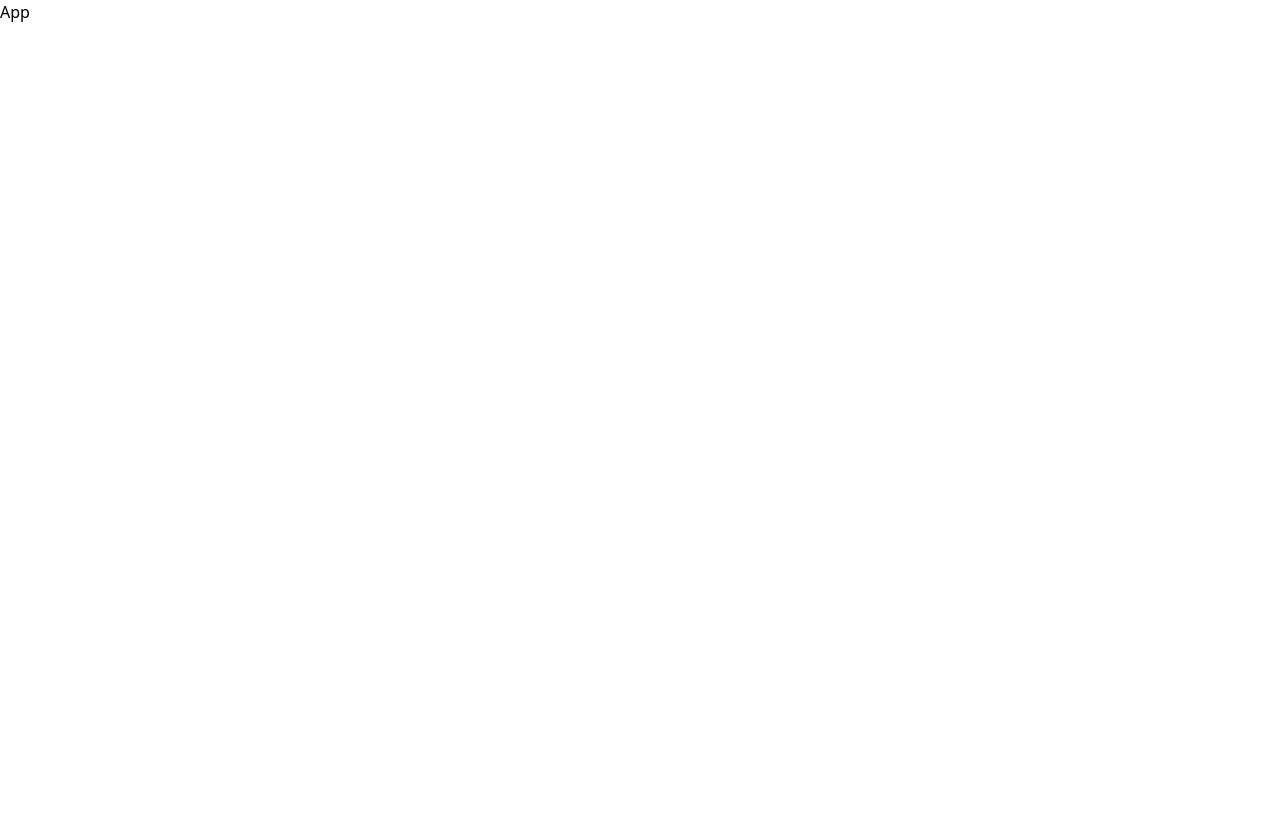
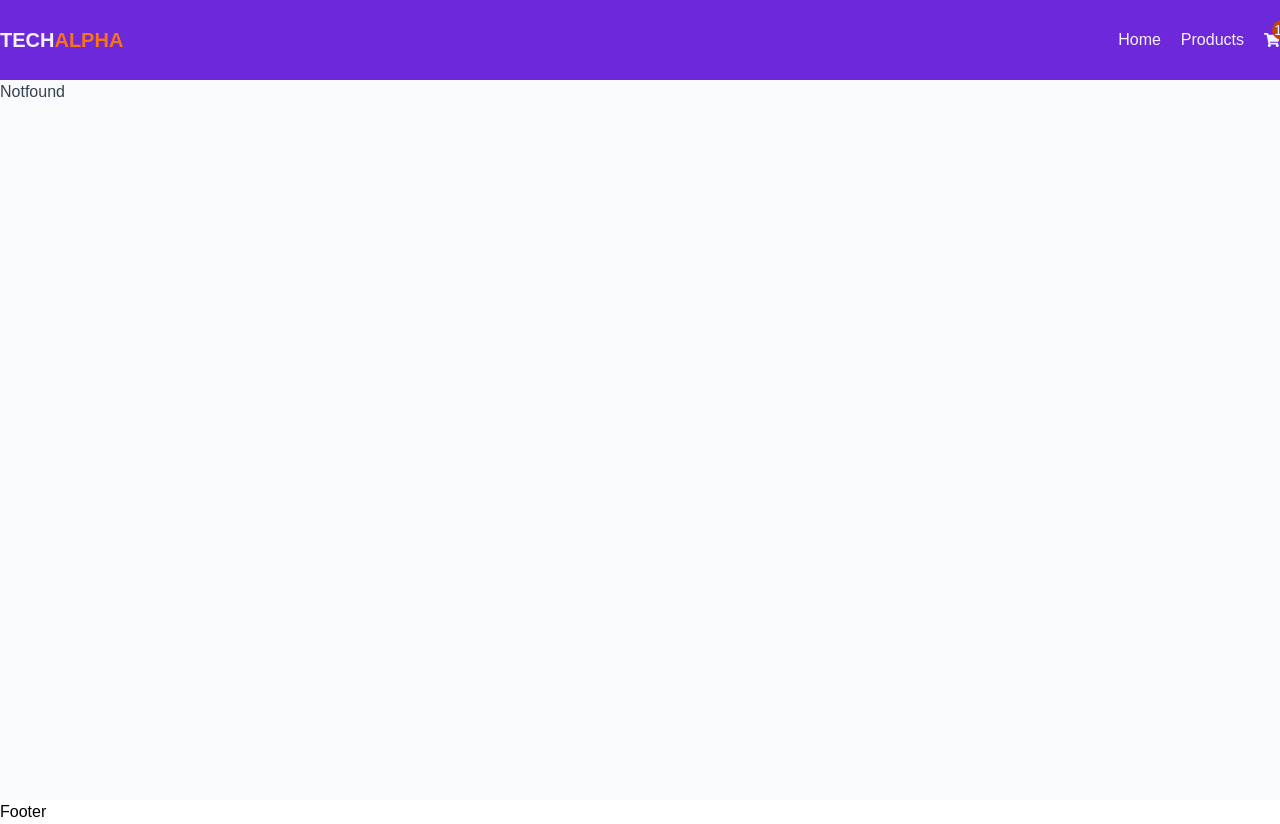
Before and after one commit to Shovo121/tech-alpha, a React (Create React App) app: page /not-found in a window 1280 px wide. Before the commit the page ends 800 px from the top, so only its background shows below. Built offline with nearby package versions, Linux system fonts and the light colour scheme.

Commit message:
navbar added

```diff
--- a/package.json
+++ b/package.json
@@ -8,6 +8,8 @@
     "@testing-library/user-event": "^13.5.0",
     "react": "^18.2.0",
     "react-dom": "^18.2.0",
+    "react-icons": "^4.7.1",
+    "react-router-dom": "^6.8.1",
     "react-scripts": "5.0.1",
     "web-vitals": "^2.1.4"
   },
--- a/src/App.js
+++ b/src/App.js
@@ -1,6 +1,26 @@
+import { Routes, Route } from "react-router-dom";
+import Footer from "./components/Footer";
+import Navbar from "./components/Navbar";
+import Home from "./pages/Home";
+import Products from "./pages/Products";
+import Cart from "./pages/Cart";
+import NotFound from "./pages/NotFound";
+
+
 const App = () => {
   return (
-    <div>App</div>
+    <>
+      <div className="app min-h-screen bg-gray-50 text-gray-700">
+        <Navbar />
+        <Routes>
+          <Route path="/" element={ <Home /> }/>
+          <Route path="/products" element={ <Products /> }/>
+          <Route path="/cart" element={ <Cart /> }/>
+          <Route path="/not-found" element={ <NotFound /> }/>
+        </Routes>
+      </div>
+        <Footer />
+    </>
   )
 }
 
--- /dev/null
+++ b/src/components/Footer.js
@@ -0,0 +1,7 @@
+const Footer = () => {
+  return (
+    <div>Footer</div>
+  )
+}
+
+export default Footer
--- /dev/null
+++ b/src/components/Navbar.js
@@ -0,0 +1,24 @@
+import { Link } from "react-router-dom";
+import { FaShoppingCart } from "react-icons/fa"
+const Navbar = () => {
+  return (
+    <div className="navbar-bg bg-violet-700 text-violet-50 h-20 flex justify-center items-center">
+      <div className="navbar container mx-auto flex items-center justify-between">
+        <div className="left">
+          <h3 className="uppercase text-xl font-semibold">tech<span className="text-orange-500">alpha</span></h3>
+        </div>
+        <div className="right flex items-center gap-5">
+          <Link to='/' className="nav-link">Home</Link>
+          <Link to='/products' className="nav-link">Products</Link>
+          <Link to='/cart'>
+            <span className="cart-icon relative"><FaShoppingCart />
+            <span className="cart-counter absolute -top-3 -right-3 bg-orange-700 h-5 w-5 rounded-full flex items-center justify-center text-sm font-medium">10</span>
+            </span>
+          </Link>
+        </div>
+      </div>
+    </div>
+  )
+}
+
+export default Navbar
--- a/src/index.css
+++ b/src/index.css
@@ -1,3 +1,28 @@
 @tailwind base;
 @tailwind components;
 @tailwind utilities;
+
+@import url('https://fonts.googleapis.com/css2?family=Poppins:wght@100;200;300;400;500&display=swap');
+
+body{
+  font-family: 'Poppins', sans-serif;
+}
+
+.nav-link{
+  position: relative;
+}
+
+.nav-link::after{
+  content: "";
+  position: absolute;
+  width: 0%;
+  height: 2px;
+  background-color: #f9fafb;
+  left: 50%;
+  bottom: 0;
+  transform: translateX(-50%);
+  transition: 0.3s;
+}
+.nav-link:hover::after{
+  width: 100%;
+}
--- a/src/index.js
+++ b/src/index.js
@@ -1,11 +1,14 @@
 import React from 'react';
-import ReactDOM from 'react-dom/client'
+import ReactDOM from 'react-dom/client';
+import { BrowserRouter } from 'react-router-dom';
 import App from './App';
 import './index.css';
 
 const root = ReactDOM.createRoot(document.getElementById('root'));
 root.render(
-  <React.StrictMode>
-    <App />
-  </React.StrictMode>
+  <BrowserRouter>
+    <React.StrictMode>
+     <App />
+    </React.StrictMode>
+  </BrowserRouter>
 );
--- /dev/null
+++ b/src/pages/Cart.js
@@ -0,0 +1,7 @@
+const Cart = () => {
+   return (
+     <div>Cart</div>
+   )
+ }
+
+ export default Cart
--- /dev/null
+++ b/src/pages/Home.js
@@ -0,0 +1,7 @@
+const Home = () => {
+  return (
+    <div>Home</div>
+  )
+}
+
+export default Home
--- /dev/null
+++ b/src/pages/NotFound.js
@@ -0,0 +1,7 @@
+const NotFound = () => {
+  return (
+    <div>Notfound</div>
+  )
+}
+
+export default NotFound
--- /dev/null
+++ b/src/pages/Products.js
@@ -0,0 +1,7 @@
+const Products = () => {
+  return (
+    <div>Products</div>
+  )
+}
+
+export default Products
```
Also changed, not shown: 1 other file (tests, documents, lock files or other folders).
